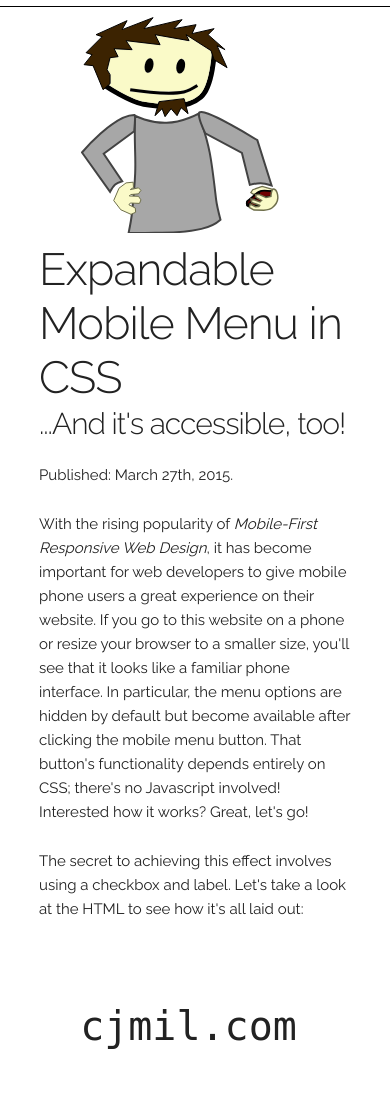
After one commit to colinjmiller/cjmil.com, a PHP site: page /sage/web/mobile-menu.php in a window 390 px wide. The commit adds this page. Shown: the part 385-1484 px from the top of the page. Run offline with PHP 8.4, Linux system fonts and the light colour scheme; some libraries are stand-ins or nearby versions.

Commit message:
Working on mobile menu article

```diff
--- a/css/style-all.scss
+++ b/css/style-all.scss
@@ -12,6 +12,10 @@ body {
   border-top: 5px solid transparent;
   border-bottom: 5px solid transparent;
   border-left: 5px solid black;
+}
+
+.clear {
+  clear: both;
 }
 
 .creation-date {
@@ -30,6 +34,33 @@ footer {
   display: block;
   margin: auto;
   margin-bottom: 10px;
+}
+
+// Article Styles
+
+.mobile-menu {
+  h1 {
+    font-size: 4.5rem;
+    margin-bottom: 0;
+  }
+
+  h2 {
+    font-size: 3rem;
+  }
+
+  .mobile-menu-example {
+    display: none;
+    text-align: center;
+
+    h3 {
+      text-align: left;
+    }
+
+    img {
+      width: 600px;
+      border: 2px solid black;
+    }
+  }
 }
 
 // Modal Styles
--- a/css/style-desktop.scss
+++ b/css/style-desktop.scss
@@ -16,6 +16,12 @@
   margin-right: 10px;
 }
 
+.mobile-menu {
+  .mobile-menu-example {
+    display: block;
+  }
+}
+
 .navbar {
 
   label {
--- a/css/style.css
+++ b/css/style.css
@@ -496,6 +496,9 @@ body {
   border-bottom: 5px solid transparent;
   border-left: 5px solid black; }
 
+.clear {
+  clear: both; }
+
 .creation-date {
   font-style: italic; }
 
@@ -509,6 +512,20 @@ footer {
   display: block;
   margin: auto;
   margin-bottom: 10px; }
+
+.mobile-menu h1 {
+  font-size: 4.5rem;
+  margin-bottom: 0; }
+.mobile-menu h2 {
+  font-size: 3rem; }
+.mobile-menu .mobile-menu-example {
+  display: none;
+  text-align: center; }
+  .mobile-menu .mobile-menu-example h3 {
+    text-align: left; }
+  .mobile-menu .mobile-menu-example img {
+    width: 600px;
+    border: 2px solid black; }
 
 .modal.backdrop {
   position: fixed;
@@ -628,6 +645,9 @@ footer {
     float: left;
     margin-right: 10px; }
 
+  .mobile-menu .mobile-menu-example {
+    display: block; }
+
   .navbar label {
     display: none; }
   .navbar .navbar-item {
--- /dev/null
+++ b/sage/web/mobile-menu.php
@@ -0,0 +1,60 @@
+<?php
+
+  require_once("{$_SERVER['DOCUMENT_ROOT']}/view-logic/views.php");
+
+?>
+<?= View::header_logic("Home") ?>
+  <?= View::navigation_bar("Home") ?>
+    <article class="mobile-menu container">
+      <img class="main-img u-light-margin" src="/images/sage/sage_on_mobile.svg" alt="Sage Waving" />
+      <div class="content-column">
+        <header>
+          <h1>Expandable Mobile Menu in CSS</h1>
+          <h2>...And it's accessible, too!</h2>
+        </header>
+        <section class="publication-times">
+          <p>Published: <time datetime="2015-03-27">March 27th, 2015</time>.</p>
+        </section>
+        <section class="introduction">
+          <p>With the rising popularity of <em>Mobile-First Responsive Web Design</em>, it has become important for web developers to give mobile phone users a great experience on their website. If you go to this website on a phone or resize your browser to a smaller size, you'll see that it looks like a familiar phone interface. In particular, the menu options are hidden by default but become available after clicking the mobile menu button. That button's functionality depends entirely on CSS; there's no Javascript involved! Interested how it works? Great, let's go!</p>
+        </section>
+      </div>
+      <section class="mobile-menu-example">
+        <h3>Exhibit A: The Mobile Menu</h3>
+        <figure>
+          <img src="/images/sage/mobile-example.png" alt="Example of how the mobile menu looks when collapsed and expanded" />
+          <figcaption>On the left, the mobile menu in its default state. On the right, the expanded mobile menu.</figcaption>
+        </figure>
+      </section>
+      <section class="mobile-menu-html">
+        <p>The secret to achieving this effect involves using a checkbox and label. Let's take a look at the HTML to see how it's all laid out:</p>
+        <pre>
+<div class="container navbar">
+  <div class="banner">
+    <a href="/">cjmil.com</a>
+  </div>
+  <label for="mobile-nav"><img src="/images/mobile_menu.svg" alt="Mobile Menu" /></label>
+  <input type="checkbox" id="mobile-nav" />
+  <div class="row">
+    <a class="navbar-item three columns current"  href="/">
+    <div class="caret-right"></div>
+      <span>Home</span>
+    </a>
+    <a class="navbar-item three columns "  href="/projects/">
+      <div class="caret-right"></div>
+      <span>Projects</span>
+    </a>
+    <a class="navbar-item three columns "  href="/resume.pdf">
+      <div class="caret-right"></div>
+      <span>R&eacute;sum&eacute;</span>
+    </a>
+    <a class="navbar-item three columns " target="_blank" href="http://www.linkedin.com/profile/view?id=273021207">
+      <div class="caret-right"></div>
+      <span>LinkedIn</span>
+    </a>
+  </div>
+</div>
+        </pre>
+      </section>
+    </article>
+<?= View::footer_logic() ?>
```
Also changed, not shown: sage/index.php (+13 -4 lines), images/sage/mobile-example.png (added), images/sage/sage_on_mobile.svg (added).
